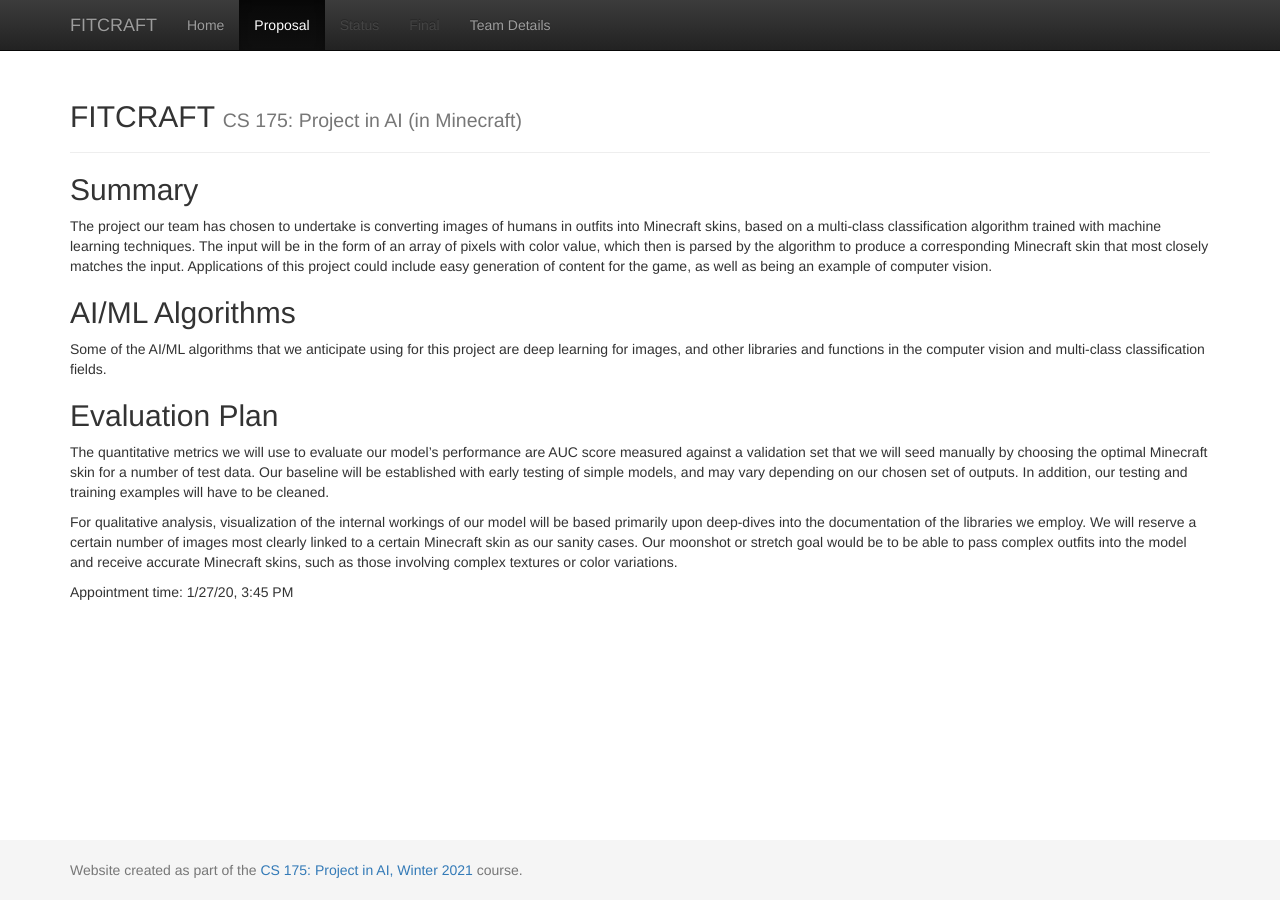
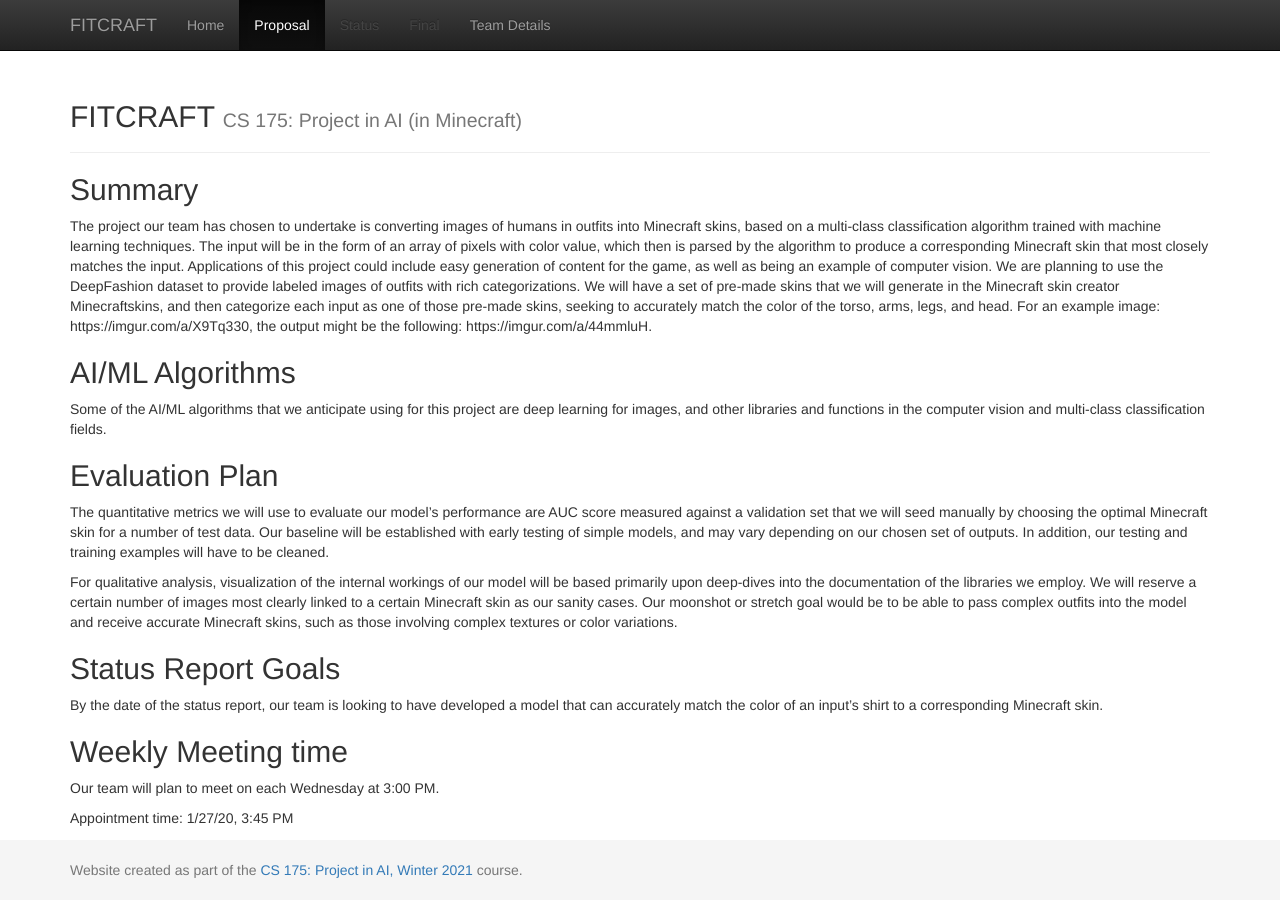
Before and after one commit to j-lee-88/FITCRAFT, a Jekyll site: the page built from docs/proposal.md, in a window 1280 px wide. Built offline with Jekyll 4.4.1, drawn with Linux system fonts in a browser that asks for light colours.

Commit message:
Added information about inputs, outputs, datasets, and meeting time.

```diff
--- a/docs/proposal.md
+++ b/docs/proposal.md
@@ -3,17 +3,20 @@
 title:  Proposal
 ---
 ## Summary
-The project our team has chosen to undertake is converting images of humans in outfits into Minecraft skins, based on a multi-class classification algorithm trained with machine learning techniques. The input will be in the form of an array of pixels with color value, which then is parsed by the algorithm to produce a corresponding Minecraft skin that most closely matches the input. Applications of this project could include easy generation of content for the game, as well as being an example of computer vision.
-
+The project our team has chosen to undertake is converting images of humans in outfits into Minecraft skins, based on a multi-class classification algorithm trained with machine learning techniques. The input will be in the form of an array of pixels with color value, which then is parsed by the algorithm to produce a corresponding Minecraft skin that most closely matches the input. Applications of this project could include easy generation of content for the game, as well as being an example of computer vision.  We are planning to use the DeepFashion dataset to provide labeled images of outfits with rich categorizations.  We will have a set of pre-made skins that we will generate in the Minecraft skin creator Minecraftskins, and then categorize each input as one of those pre-made skins, seeking to accurately match the color of the torso, arms, legs, and head. For an example image: https://imgur.com/a/X9Tq330, the output might be the following: https://imgur.com/a/44mmluH.
 
 ## AI/ML Algorithms
 Some of the AI/ML algorithms that we anticipate using for this project are deep learning for images, and other libraries and functions in the computer vision and multi-class classification fields.
-
 
 ## Evaluation Plan
 The quantitative metrics we will use to evaluate our model's performance are AUC score measured against a validation set that we will seed manually by choosing the optimal Minecraft skin for a number of test data.  Our baseline will be established with early testing of simple models, and may vary depending on our chosen set of outputs.  In addition, our testing and training examples will have to be cleaned.
 
 For qualitative analysis, visualization of the internal workings of our model will be based primarily upon deep-dives into the documentation of the libraries we employ.  We will reserve a certain number of images most clearly linked to a certain Minecraft skin as our sanity cases.  Our moonshot or stretch goal would be to be able to pass complex outfits into the model and receive accurate Minecraft skins, such as those involving complex textures or color variations.
 
+## Status Report Goals
+By the date of the status report, our team is looking to have developed a model that can accurately match the color of an input's shirt to a corresponding Minecraft skin.
+
+## Weekly Meeting time
+Our team will plan to meet on each Wednesday at 3:00 PM.
 
 Appointment time: 1/27/20, 3:45 PM
```
